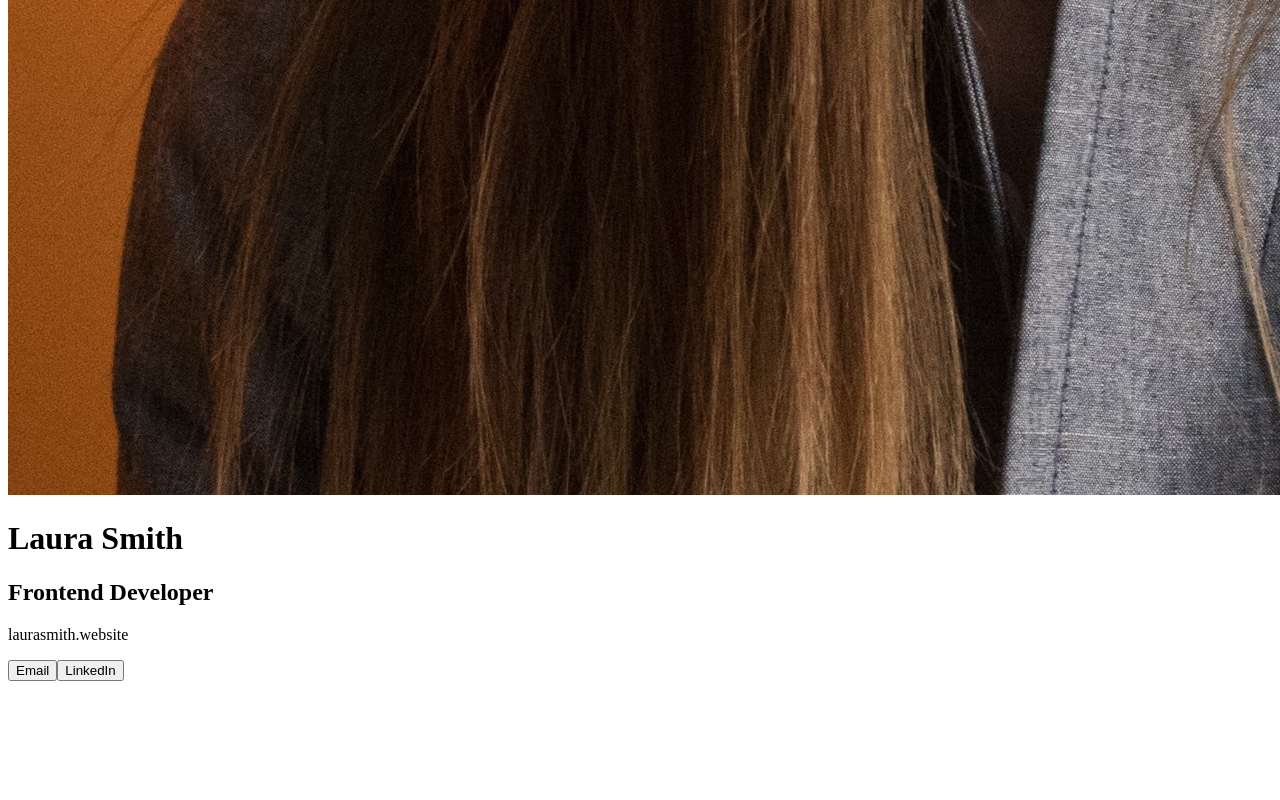
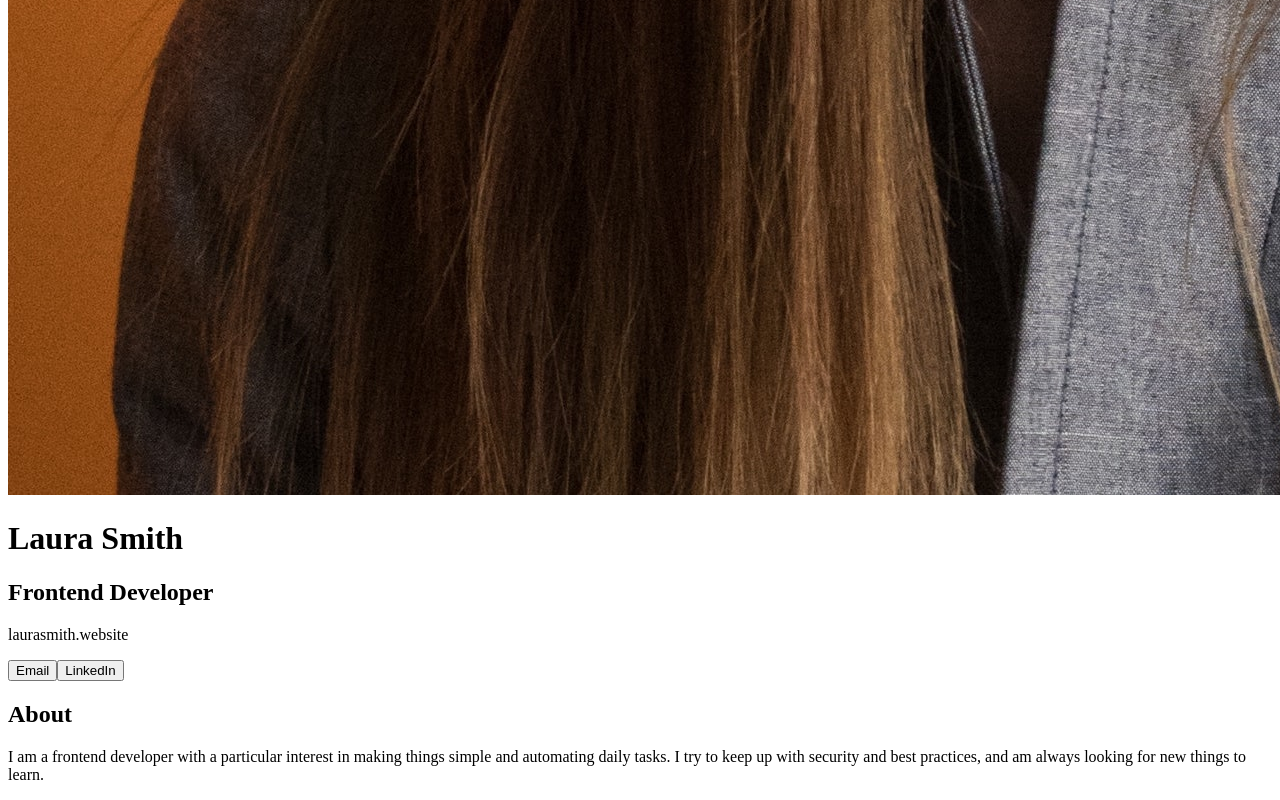
Before and after one commit to May-95/react-projects-scrimba, a React (Create React App) app in the folder Solo Project 1/: page / in a window 1280 px wide. Shown: the part 1775-2575 px from the top of the page. Before the commit the page ends 2464 px from the top, so only its background shows below. Built offline with nearby package versions, Linux system fonts and the light colour scheme.

Commit message:
add about component

```diff
--- a/Solo Project 1/src/App.js
+++ b/Solo Project 1/src/App.js
@@ -1,9 +1,11 @@
-import Info from "./components/Info.js"
+import Info from "./components/Info.js";
+import About from "./components/About.js";
 
 export default function App() {
   return (
     <div>
       <Info />
+      <About />
     </div>
-  )
+  );
 }
--- /dev/null
+++ b/Solo Project 1/src/components/About.js
@@ -0,0 +1,12 @@
+export default function About() {
+  return (
+    <div>
+      <h2 className="about-heading">About</h2>
+      <p className="about-paragraph">
+        I am a frontend developer with a particular interest in making things
+        simple and automating daily tasks. I try to keep up with security and
+        best practices, and am always looking for new things to learn.
+      </p>
+    </div>
+  );
+}
```
